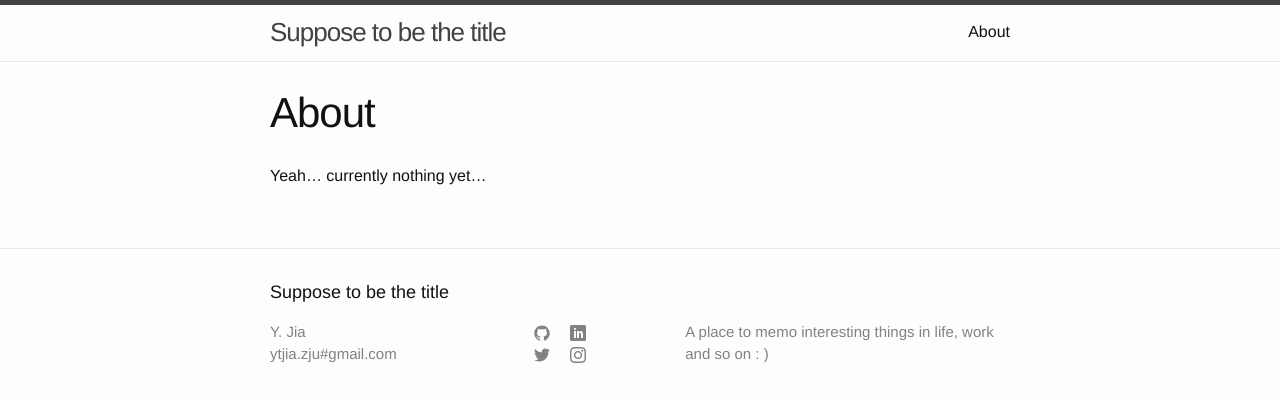
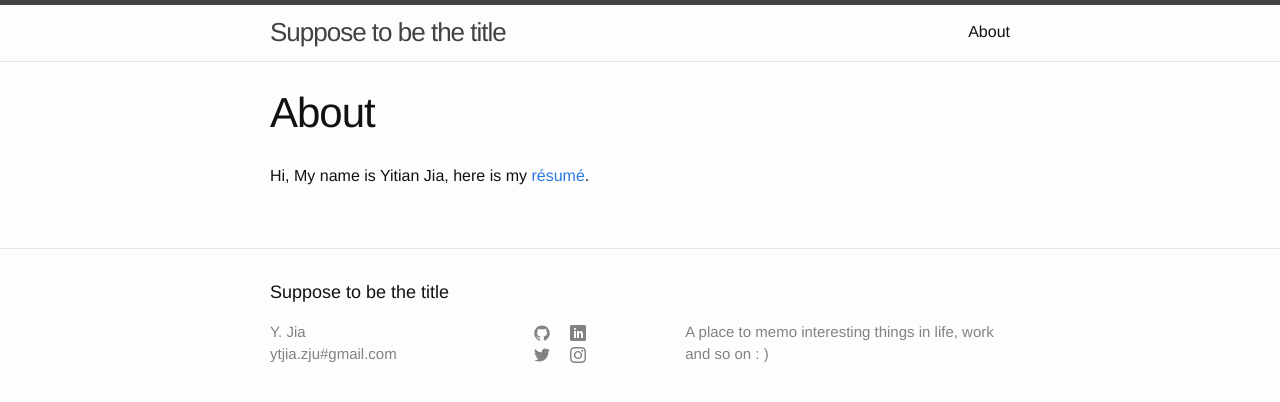
Before and after one commit to ytjia/ytjia.github.io, a Jekyll site: the page built from about.md, in a window 1280 px wide. Shown: the top 402 px of the page. Built offline with Jekyll 4.4.1, drawn with Linux system fonts in a browser that asks for light colours.

Commit message:
add resume-eng

```diff
--- a/_config.yml
+++ b/_config.yml
@@ -16,9 +16,9 @@ minima:
 
 # If you want to link only specific pages in your header, uncomment
 # this and add the path to the pages in order as they should show up
-#header_pages:
-#- about.html
-#- resume.html
+# header_pages:
+#   - resume_eng.html
+#   - about.html
 
 # Build settings
 markdown: kramdown
--- a/about.md
+++ b/about.md
@@ -4,4 +4,4 @@ title: About
 permalink: /about
 ---
 
-Yeah... currently nothing yet...
+Hi, My name is Yitian Jia, here is my [résumé](/resume_eng.html).
--- a/resume_chi.html
+++ /dev/null
@@ -1,2 +0,0 @@
-<embed src="resources/resume_yitianjia_20151223.pdf" type="application/pdf"   height="100%" width="100%" class="responsive">
-  <a href="resources/resume_yitianjia_20151223.pdf">Download</a>
--- /dev/null
+++ b/resume_eng.html
@@ -0,0 +1,2 @@
+<embed src="resources/pdfs/resume-eng.pdf" type="application/pdf"   height="100%" width="100%" class="responsive">
+  <!-- <a href="resources/pdfs/resume-eng.pdf">Download</a> -->
```
Also changed, not shown: 1 other file.
